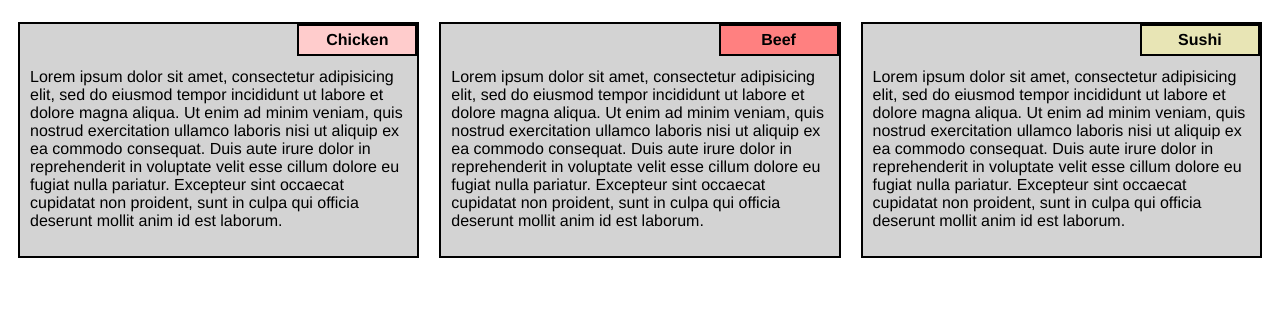
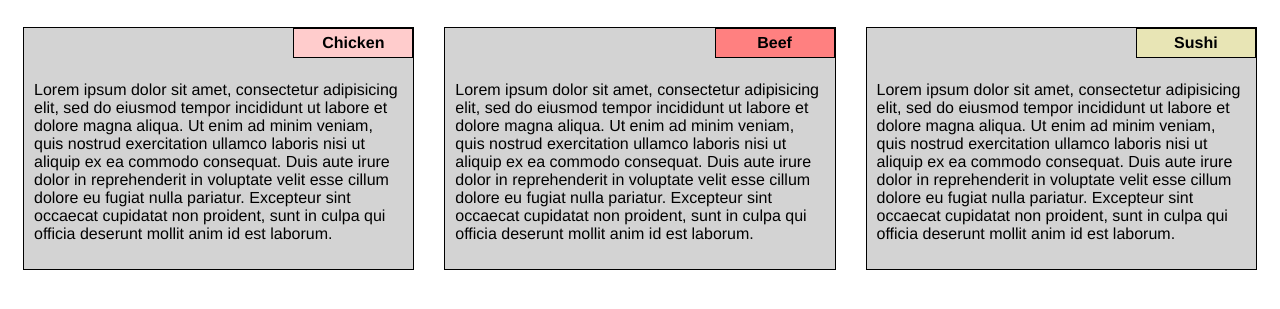
Before and after one commit to rollerdoor/coursera-assignments, a plain HTML site: page module2-solution/index.html in a window 1280 px wide. Shown: the part 61-370 px from the top of the page. Drawn offline with Linux system fonts and the light colour scheme.

Commit message:
Add files via upload
Final copy

```diff
--- a/module2-solution/css/styles.css
+++ b/module2-solution/css/styles.css
@@ -2,6 +2,8 @@
 * {
   box-sizing: border-box;
   font-family: helvetica;
+  color: black;
+  height: auto;
 }
 
 h1 {
@@ -11,12 +13,14 @@ h1 {
 
 p {
   padding: 10px;
+  margin-top: 25px;
 }
 
-section {
+.menu {
   position: relative;
   background-color: #D3D3D3;
-  border: solid black 2px;
+  border: solid black 1px;
+  margin: 15px;
 }
 
 header {
@@ -33,14 +37,11 @@ header {
 @media (min-width: 992px) {
   .col-dt-1, .col-dt-2, .col-dt-3, .col-dt-4, .col-dt-5, .col-dt-6, .col-dt-7, .col-dt-8, .col-dt-9, .col-dt-10, .col-dt-11, .col-dt-12 {
     float: left;
-    padding: 10px;
-    width: 90%;
     height: auto;
     margin-right: auto;
     margin-left: auto;
-    font-family: Helvetica;
-    color: black;
-    }  .col-dt-1 {
+  }
+  .col-dt-1 {
     width: 8.33%;
   }
   .col-dt-2 {
@@ -82,6 +83,8 @@ header {
 @media (min-width: 768px) and (max-width: 991px) {
   .col-tb-1, .col-tb-2, .col-tb-3, .col-tb-4, .col-tb-5, .col-tb-6, .col-tb-7, .col-tb-8, .col-tb-9, .col-tb-10, .col-tb-11, .col-tb-12 {
     float: left;
+    margin-right: auto;
+    margin-left: auto;
   }
   .col-tb-1 {
     width: 8.33%;
@@ -121,38 +124,44 @@ header {
   }
 }
 
+
 .chicken {
+  position:absolute;
+  top: 0px;
+  right: 0px;
   font-weight: bold;
   clear: both;
-    margin: 0;
   text-align: center;
   width: 120px;
   padding: 5px;
-    border: solid black 2px;
+  border: solid black 1px;
   text-align: center;
   background-color: #ffcccc;
 }
 
 .beef {
+  position:absolute;
+  top: 0px;
+  right: 0px;
   font-weight: bold;
   clear: both;
-    margin: 0;
   text-align: center;
   width: 120px;
   padding: 5px;
-    border: solid black 2px;
+  border: solid black 1px;
   text-align: center;
   background-color: #ff8080;
 }
 
-  .sushi {
+.sushi {position:absolute;
+  top: 0px;
+  right: 0px;
   font-weight: bold;
   clear: both;
-    margin: 0;
   text-align: center;
   width: 120px;
   padding: 5px;
-    border: solid black 2px;
+  border: solid black 1px;
   text-align: center;
   background-color: #E8E5B5;
 }
--- a/module2-solution/index.html
+++ b/module2-solution/index.html
@@ -10,9 +10,9 @@
   <h1>Our Menu</h1>
 
   <div class="row">
-    <div class="col-dt-4 col-tb-6">
-      <section>
-        <header class="chicken">Chicken</header>
+    <div class="col-dt-4 col-tb-6 col-mp-12">
+      <div class="menu">
+        <div class="chicken">Chicken</div>
         <br>
         <p>Lorem ipsum dolor sit amet, consectetur adipisicing elit, sed do eiusmod
           tempor incididunt ut labore et dolore magna aliqua. Ut enim ad minim veniam,
@@ -21,12 +21,12 @@
           cillum dolore eu fugiat nulla pariatur. Excepteur sint occaecat cupidatat non
           proident, sunt in culpa qui officia deserunt mollit anim id est laborum.
         </p>
-      </section>
+      </div>
     </div>
 
-    <div class="col-dt-4 col-tb-6">
-      <section>
-        <header class="beef">Beef</header>
+    <div class="col-dt-4 col-tb-6 col-mp-12">
+      <div class="menu">
+        <div class="beef">Beef</div>
         <br>
         <p>Lorem ipsum dolor sit amet, consectetur adipisicing elit, sed do eiusmod
           tempor incididunt ut labore et dolore magna aliqua. Ut enim ad minim veniam,
@@ -35,11 +35,12 @@
           cillum dolore eu fugiat nulla pariatur. Excepteur sint occaecat cupidatat non
           proident, sunt in culpa qui officia deserunt mollit anim id est laborum.
         </p>
-      </section>
+      </div>
     </div>
 
-    <div class="col-dt-4 col-tb-12">
-      <section><header class="sushi">Sushi</header>
+    <div class="col-dt-4 col-tb-12 col-tb-12">
+      <div class="menu">
+        <div><div class="sushi">Sushi</div>
           <br>
           <p>Lorem ipsum dolor sit amet, consectetur adipisicing elit, sed do eiusmod
             tempor incididunt ut labore et dolore magna aliqua. Ut enim ad minim veniam,
@@ -48,7 +49,8 @@
             cillum dolore eu fugiat nulla pariatur. Excepteur sint occaecat cupidatat non
             proident, sunt in culpa qui officia deserunt mollit anim id est laborum.
           </p>
-      </section>
+        </div>
+      </div>
     </div>
   </div>
 </body>
```
Lines whose indentation alone changed are shown as unchanged.
